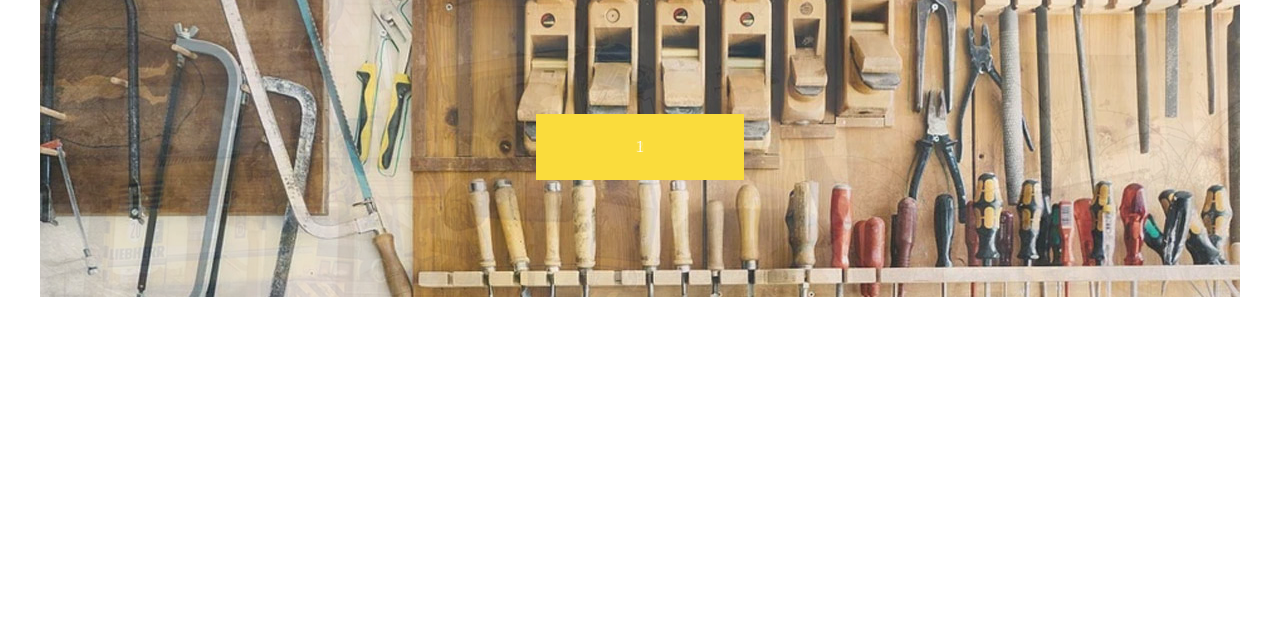
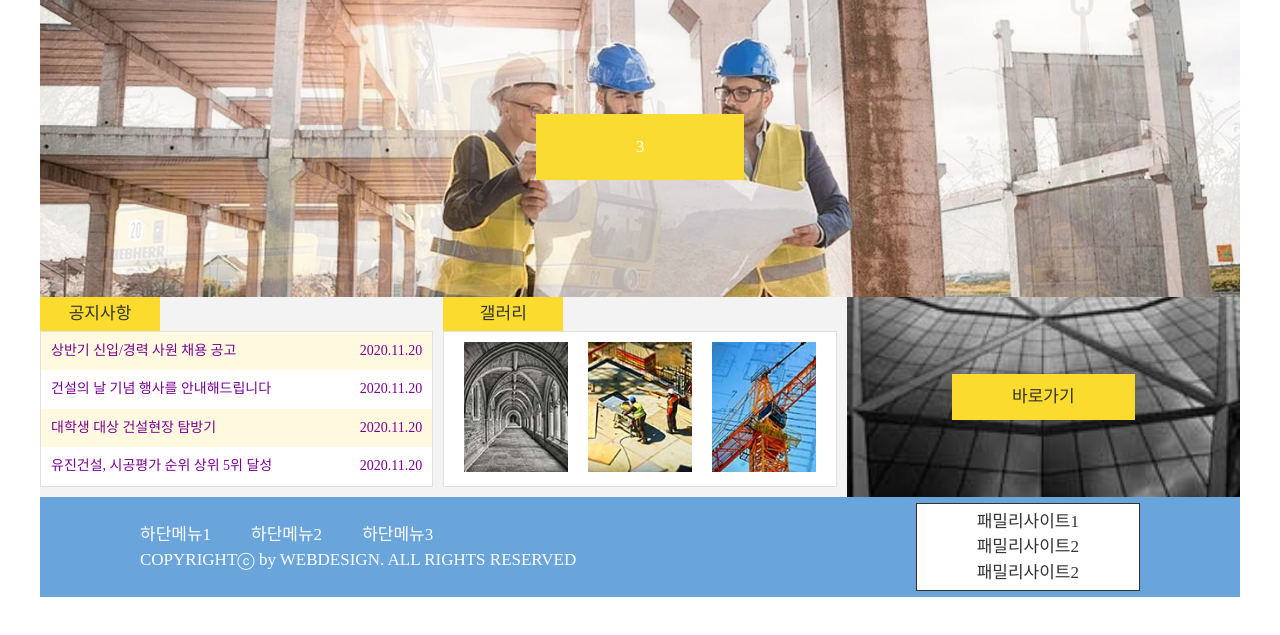
Before and after one commit to yudiergg/example, a plain HTML site: page index.html in a window 1280 px wide. Shown: the part 103-738 px from the top of the page. Drawn offline with Linux system fonts and the light colour scheme.

Commit message:
팝업창 구현완료
..

```diff
--- a/css/main.css
+++ b/css/main.css
@@ -5,6 +5,7 @@
     box-sizing: border-box;
 }
 body {
+    position: relative;
     font-size: 17px;
     font-weight: 400;
     line-height: 1.5;
@@ -140,3 +141,137 @@ header .depth2 ul li a:hover {
     height: 100%;
     object-fit: cover;
 }
+
+.bbs .wrapper {
+    display: flex;
+    gap: 10px;
+    height: 200px;
+    background-color: #f1f1f1cc;
+}
+.bbs .notice {
+    flex: 1;
+}
+.bbs .gallery {
+    flex: 1;
+}
+.bbs .go {
+    flex: 1;
+}
+.bbs button {
+    max-width: 120px;
+    padding: 4px 20px;
+    color: #333333;
+    background-color: #FADB2E;
+}
+.bbs .tab {
+    display: flex;
+    flex-direction: column;
+    height: 100%;
+    padding-bottom: 10px;
+}
+.bbs .tab ul {
+    display: flex;
+    flex-direction: column;
+    border: 1px solid #e0e0e0;
+}
+.bbs .tab ul.detail {
+    height: 100%;
+}
+.bbs .tab ul.detail li {
+    height: 100%;
+    color: #7b0094;
+    background-color: #fff;
+}
+.bbs .tab ul.detail li:nth-child(odd) {
+    background-color: #fffadf;
+}
+.bbs .tab ul.detail li a {
+    display: flex;
+    justify-content: space-between;
+    padding: 8px 10px;
+    font-size: 14px;
+}
+.bbs .tab ul.image_wrapper {
+    flex-direction: row;
+    gap: 20px;
+    padding: 10px 20px;
+    height: 100%;
+    background-color: #fff;
+}
+.bbs .tab ul.image_wrapper li {
+    width: 100%;
+}
+.bbs .tab ul.image_wrapper li a {
+    display: flex;
+    width: 100%;
+    height: 130px;
+}
+.bbs .tab ul.image_wrapper li a img {
+    width: 100%;
+    height: 100%;
+    object-fit: cover;
+}
+.bbs .go .link a {
+    display: flex;
+    justify-content: center;
+    align-items: center;
+    width: 100%;
+    height: 200px;
+}
+.bbs .go .link a span {
+    position: absolute;
+    padding: 10px 60px;
+    color: #333333;
+    background-color: #FADB2E;
+}
+.bbs .go .link a img {
+    width: 100%;
+    height: 100%;
+    object-fit: cover;
+}
+
+footer .foot_nav {
+    display: flex;
+    align-items: center;
+    justify-content: space-between;
+    padding: 0 100px;
+    height: 100px;
+    color: #fff;
+    background-color: #69a4db;
+}
+footer .foot_nav .group {
+    display: flex;
+    flex-direction: column;
+}
+footer .foot_nav .depth1 {
+    display: flex;
+    gap: 40px;
+}
+footer .familysite {
+    padding: 5px 60px;
+    color: #333333;
+    background-color: #fff;
+    border: 1px solid #333333;
+}
+.popup {
+    position: fixed;
+    top: 25%;
+    left: 38%;
+    display: flex;
+    flex-direction: column;
+    gap: 20px;
+    width: 400px;
+    padding: 20px;
+    color: #333333;
+    background-color: #fff;
+}
+.popup h1 {
+    font-size: 24px;
+    font-weight: 700;
+    line-height: 1.5;
+}
+.popup .btn {
+    display: flex;
+    justify-content: right;
+    padding: 10px 20px;
+}
--- a/index.html
+++ b/index.html
@@ -67,5 +67,64 @@
             </ul>
         </div>
     </div>
+    <div class="bbs">
+        <div class="wrapper">
+            <div class="notice">
+                <ul class="tab">
+                    <button>공지사항</button>
+                    <ul class="detail">
+                        <li><a href="#"><span>상반기 신입/경력 사원 채용 공고</span><strong>2020.11.20</strong></a>
+                        <li><a href="#"><span>건설의 날 기념 행사를 안내해드립니다</span><strong>2020.11.20</strong></a></li>
+                        <li><a href="#"><span>대학생 대상 건설현장 탐방기</span><strong>2020.11.20</strong></a></li>
+                        <li><a href="#"><span>유진건설, 시공평가 순위 상위 5위 달성</span><strong>2020.11.20</strong></a></li>
+                    </ul>
+                </ul>
+            </div>
+            <div class="gallery">
+                <ul class="tab">
+                    <button>갤러리</button>
+                    <ul class="image_wrapper">
+                        <li><a href="#"><img src="./images/icon1.jpg" alt="갤러리사진_1"></a></li>
+                        <li><a href="#"><img src="./images/icon2.jpg" alt="갤러리사진_2"></a></li>
+                        <li><a href="#"><img src="./images/icon3.jpg" alt="갤러리사진_3"></a></li>
+                    </ul>
+                </ul>
+            </div>
+            <div class="go">
+                <div class="link">
+                    <a href="#">
+                        <span>바로가기</span>
+                        <img src="./images/direct.jpg" alt="바로가기_사진">
+                    </a>
+                </div>
+            </div>
+        </div>
+    </div>
+    <footer>
+        <div class="wrapper">
+            <nav class="foot_nav">
+                <div class="group">
+                    <ul class="depth1">
+                        <li><a href="#">하단메뉴1</a></li>
+                        <li><a href="#">하단메뉴2</a></li>
+                        <li><a href="#">하단메뉴3</a></li>
+                    </ul>
+                    <div class="copylight">COPYRIGHTⓒ by WEBDESIGN. ALL RIGHTS RESERVED</div>
+                </div>
+                <div class="familysite">
+                    <option value="familysite1">패밀리사이트1</option>
+                    <option value="familysite2">패밀리사이트2</option>
+                    <option value="familysite3">패밀리사이트2</option>
+                </div>
+            </nav>
+        </div>
+    </footer>
+    <div id="modalwrap">
+        <div class="popup">
+            <h1>상반기 신입/경력 사원 채용 공고</h1>
+            <p>국내 최고의 건설회사로 발돋움하고 있는 유진건설에서는 열정을 가지고 진취적으로 도전하는 신입/경력 사원을 모집합니다. 유진건설과 함께 하실 역량있는 인재들의 많은 지원을 기다립니다.</p>
+            <button class="btn">닫기</button>
+        </div>
+    </div>
 </body>
 </html>
--- a/js/main.js
+++ b/js/main.js
@@ -18,8 +18,17 @@ $(document).ready(function(){
 
     images.hide().eq(0).show()
     setInterval(function(){
-        images.eq(first).fadeOut(800)
+        images.eq(first).fadeOut(4000)
         first = (first + 1) % total
-        images.eq(first).fadeIn(800)
+        images.eq(first).fadeIn(4000)
+    })
+
+    /*슬라이드 팝업*/
+    $('.popup').hide()
+    $('.bbs .tab ul.detail li a').on('click', function(){
+        $('.popup').show()
+    })
+    $('.popup .btn').on('click', function(){
+        $('.popup').hide()
     })
 })
```
Lines whose indentation alone changed are shown as unchanged.
